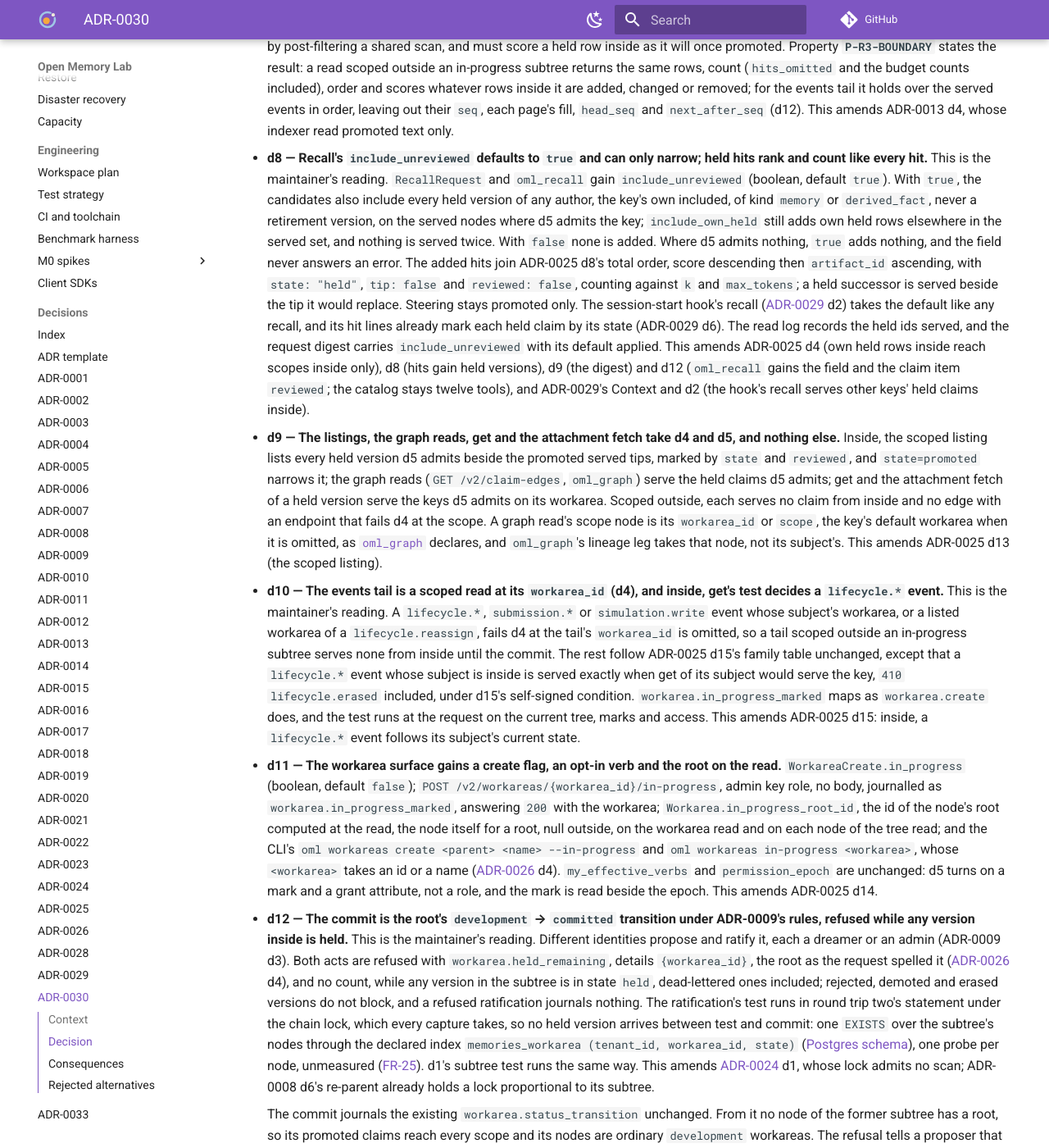
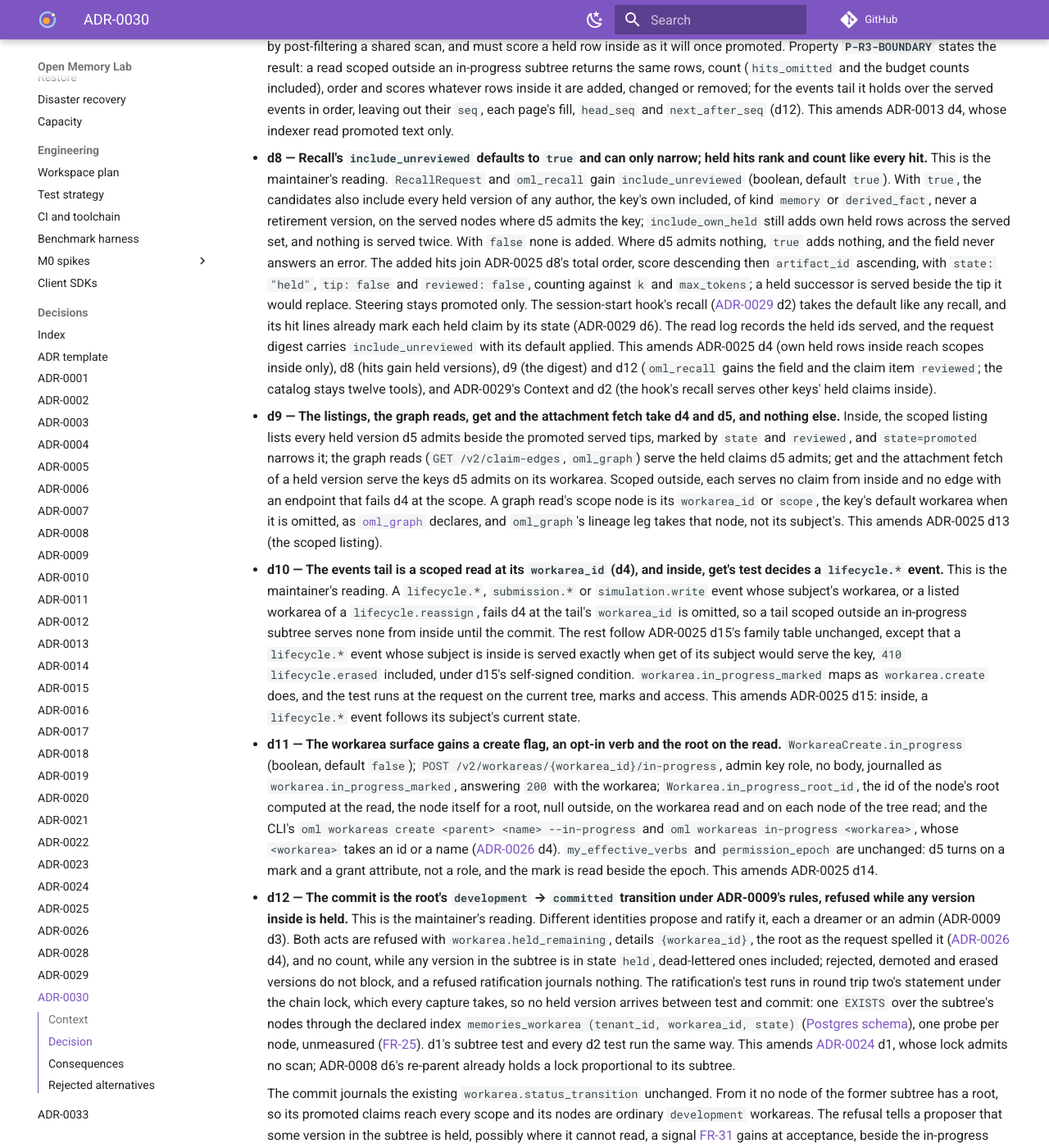
Before and after one commit to e8kor/open-memory-lab, an MkDocs documentation site: the page built from docs/adr/ADR-0030-in-progress-workareas.md, in a window 1280 px wide and 1400 px high, scrolled down 3336 px. Shown: the whole window at 82% size. Built offline with MkDocs 1.6.1 and Material for MkDocs 9.7.7, drawn with Linux system fonts in a browser that asks for light colours; comment, search, counter and statistics services are not loaded.

Commit message:
Run every in-progress boundary refusal under the commit's chain lock, and serve a key's own held rows wherever the served set reaches when unreviewed rows are turned off (ADR-0030 d2, d8, d12)
Placing only the held test and d1's subtree test under the lock left d2's root tests to run before BEGIN under ADR-0024 d1, so a child's commit, a re-parent, a reassignment or a claim edge could pass d2 while a concurrent mark of its ancestor took the lock, leaving a committed node inside a subtree whose held rows d5 serves. Limiting include_own_held to nodes outside d5's set dropped the key's own held rows inside it when include_unreviewed is false, contradicting ADR-0025 d4, which d8 keeps.

```diff
--- a/docs/adr/ADR-0030-in-progress-workareas.md
+++ b/docs/adr/ADR-0030-in-progress-workareas.md
@@ -176,7 +176,7 @@ take. Proposed, not built.
   gain `include_unreviewed` (boolean, default `true`). With `true`, the candidates also include
   every held version of any author, the key's own included, of kind `memory` or `derived_fact`,
   never a retirement version, on the served nodes where d5 admits the key; `include_own_held`
-  still adds own held rows elsewhere in the served set, and nothing is served twice. With `false`
+  still adds own held rows across the served set, and nothing is served twice. With `false`
   none is added. Where d5 admits nothing, `true` adds nothing, and the field never answers an
   error. The added hits join ADR-0025 d8's total order, score descending then `artifact_id`
   ascending, with `state: "held"`, `tip: false` and `reviewed: false`, counting against `k` and
@@ -232,9 +232,9 @@ take. Proposed, not built.
   version arrives between test and commit: one `EXISTS` over the subtree's nodes through the
   declared index `memories_workarea (tenant_id, workarea_id, state)`
   ([Postgres schema](../data/postgres-schema.md)), one probe per node, unmeasured
-  ([FR-25](../product/roadmap.md)). d1's subtree test runs the same way. This amends
-  [ADR-0024](ADR-0024-performance-foundation.md) d1, whose lock admits no scan; ADR-0008 d6's
-  re-parent already holds a lock proportional to its subtree.
+  ([FR-25](../product/roadmap.md)). d1's subtree test and every d2 test run the same way. This
+  amends [ADR-0024](ADR-0024-performance-foundation.md) d1, whose lock admits no scan; ADR-0008
+  d6's re-parent already holds a lock proportional to its subtree.
 
     The commit journals the existing `workarea.status_transition` unchanged. From it no node of
     the former subtree has a root, so its promoted claims reach every scope and its nodes are
```
